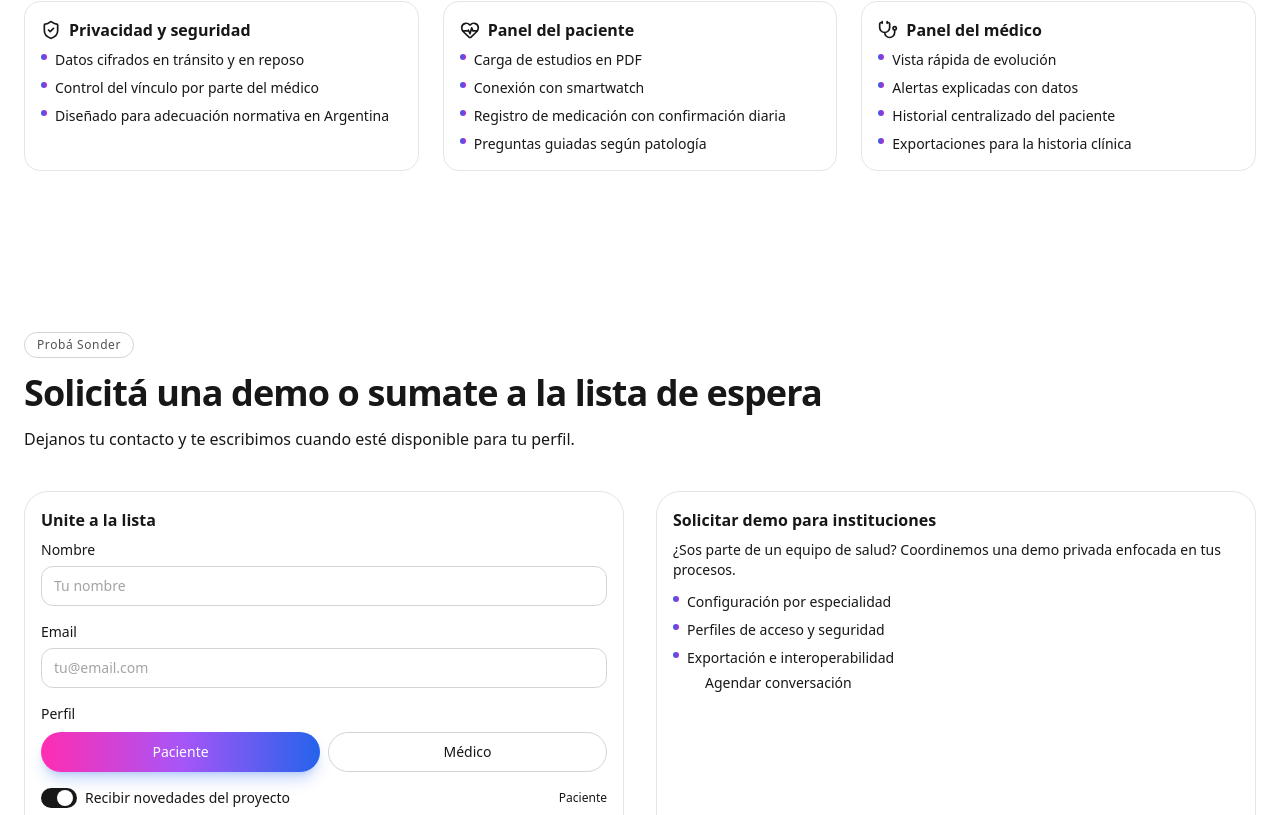
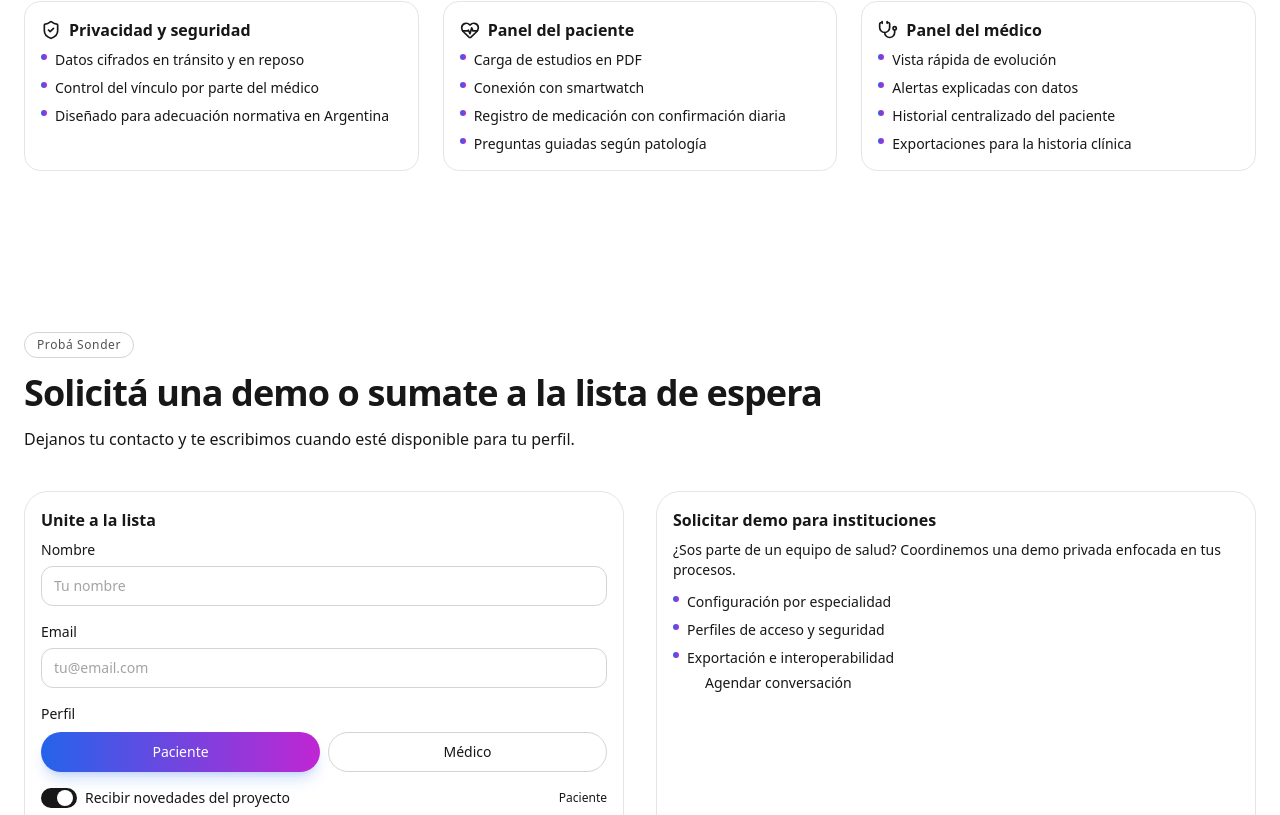
Before and after one commit to Let-so/Sonder-Web, a Next.js app: page / in a window 1280 px wide. Shown: the part 1985-2800 px from the top of the page. Built offline with nearby package versions, Linux system fonts and the light colour scheme.

Commit message:
Arreglo button

```diff
--- a/app/page.tsx
+++ b/app/page.tsx
@@ -9,6 +9,7 @@ import { Switch } from "@/components/ui/switch";
 import { Badge } from "@/components/ui/badge";
 import { Send } from "lucide-react";
 import { Mail } from "lucide-react";
+
 
 import { Card, CardContent, CardHeader, CardTitle } from "@/components/ui/card";
 
@@ -422,6 +423,7 @@ const DemoWaitlist = () => {
   Enviar
 </Button>
 
+
               {sent && <p className="text-sm text-green-600">¡Listo! Te contactaremos pronto. (Demo de envío)</p>}
             </form>
           </CardContent>
--- a/components/ui/button.tsx
+++ b/components/ui/button.tsx
@@ -1,14 +1,5 @@
 import * as React from "react";
 import { cn } from "@/lib/utils";
-
-/** Variantes:
- * - primary  → gradiente fucsia→violeta→azul (como el logo)
- * - outline  → borde gris, fondo blanco
- * - ghost    → transparente
- * - default  → fondo negro
- * Tamaños: sm, md
- * Soporta `asChild` para <a> u otro elemento.
- */
 
 type Common = {
   className?: string;
@@ -37,16 +28,13 @@ function isAsChild(p: Props): p is ButtonAsChild {
 export function Button(props: Props) {
   const { className, variant = "default", size = "md" } = props;
 
-  // Bordes tipo píldora en todos los botones
+  // ⬇️ flex (NO inline-flex), borde redondeado total
   const base =
-  "flex items-center justify-center rounded-full font-medium transition-colors focus:outline-none focus:ring-2 focus:ring-offset-2";
-
+    "flex items-center justify-center rounded-full font-medium transition-colors focus:outline-none focus:ring-2 focus:ring-offset-2";
 
   const variants: Record<NonNullable<Props["variant"]>, string> = {
-    // Gradiente del logo: fucsia → violeta → azul + sombras y focus acordes
     primary:
-      "bg-gradient-to-r from-[#FF2DB1] via-[#A855F7] to-[#2563EB] " +
-      "text-white shadow-lg shadow-[#2563EB]/25 hover:opacity-95 focus:ring-[#A855F7]",
+      "bg-gradient-to-r from-blue-600 to-fuchsia-600 text-white shadow-lg shadow-blue-600/20 hover:opacity-95 focus:ring-blue-400",
     outline:
       "border border-neutral-300 bg-white text-neutral-900 hover:bg-neutral-50 focus:ring-neutral-300",
     ghost:
```
Lines whose indentation alone changed are shown as unchanged.
